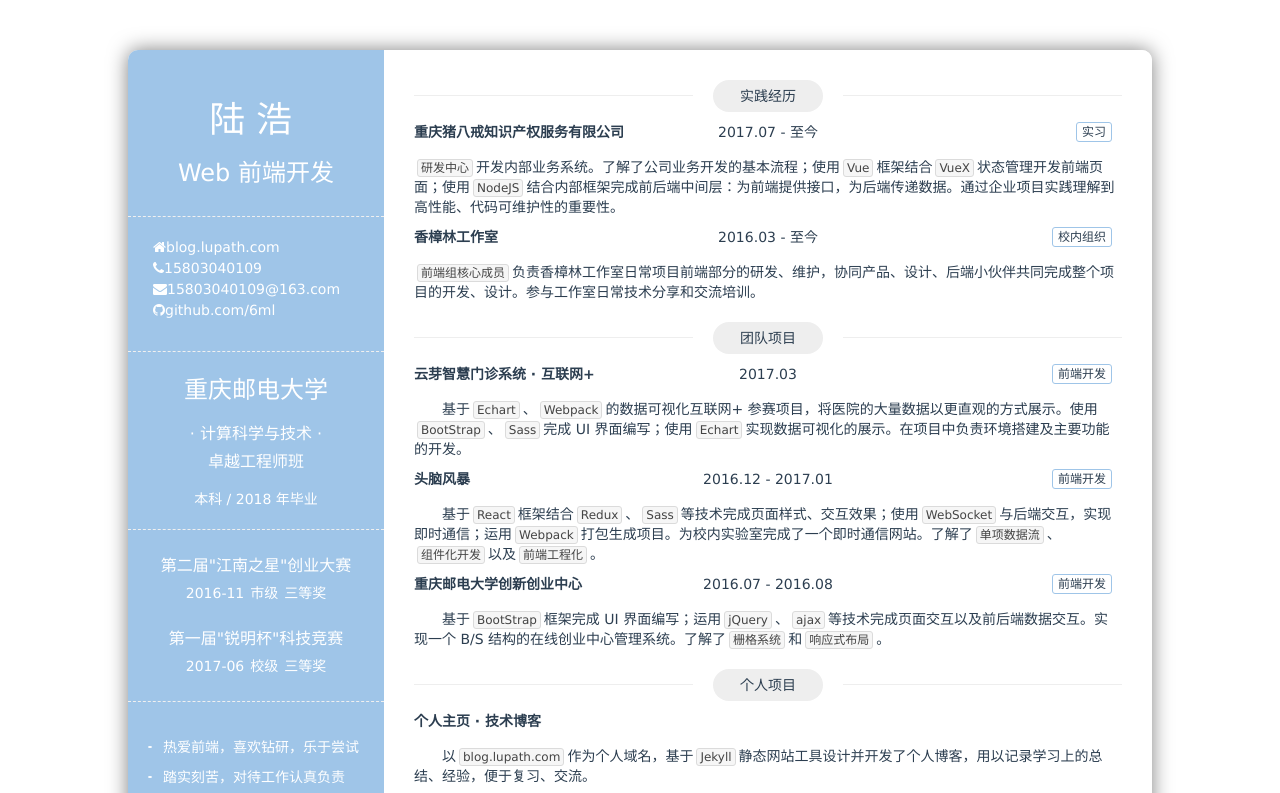
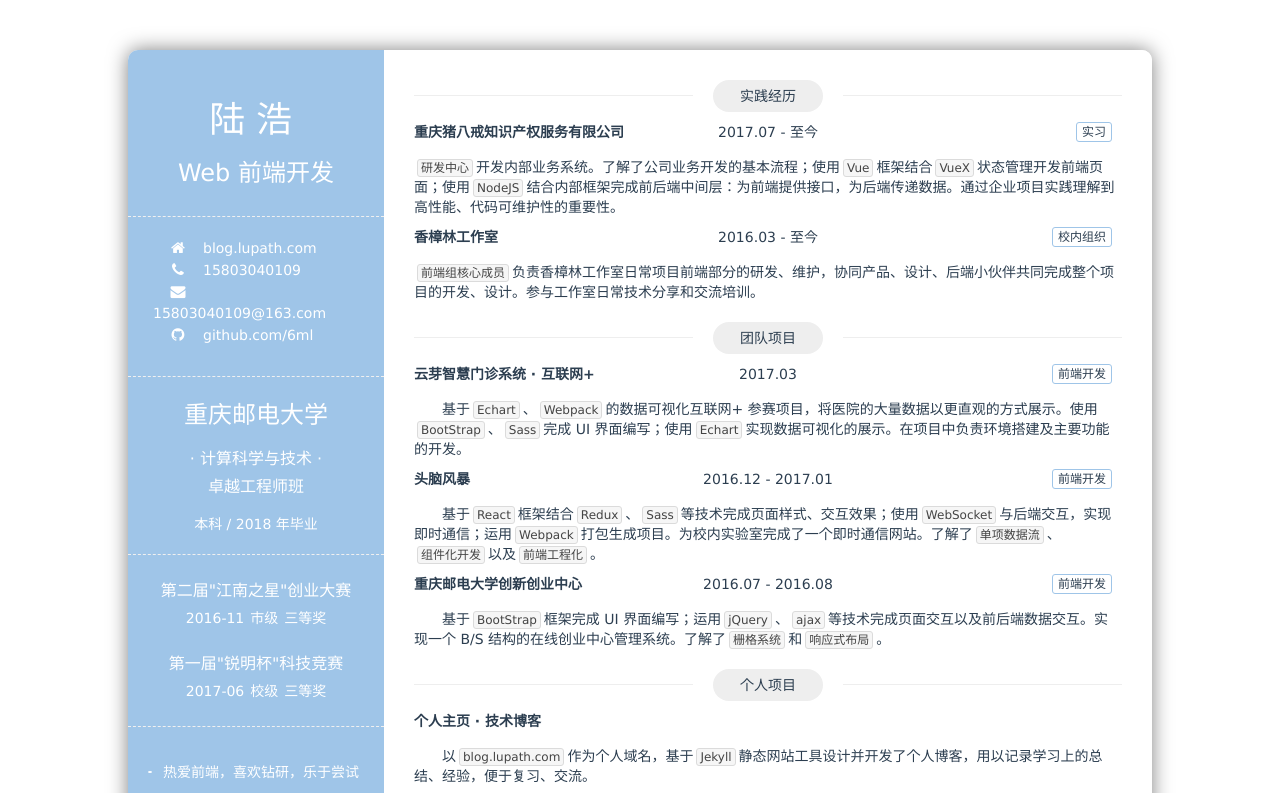
Before and after one commit to 6ml/resume, a Vue app: page / in a window 1280 px wide. Shown: the top 793 px of the page. Built offline with nearby package versions, Linux system fonts and the light colour scheme.

Commit message:
[style]修改打印样式

```diff
--- a/src/components/leftCom/BasicInfo.vue
+++ b/src/components/leftCom/BasicInfo.vue
@@ -73,7 +73,7 @@
 			border-bottom: 1px dashed #F0F0F0;
 
 			@media print {
-				padding-top: 25px;
+				padding-top: 15px;
 				border-top: 1px dashed #F0F0F0;
 			}
 
@@ -101,29 +101,18 @@
 						}
 					}
 
-					.icon {
+					i {
 						display: inline-block;
-						vertical-align: text-bottom;
 						width: 50px;
+						line-height: 21px;
+						font-size: 15px;
 						text-align: center;
+						-webkit-print-color-adjust: exact;
+						color: #FFF !important;
 
-						@media print {
+						&::before {
 							-webkit-print-color-adjust: exact;
 							color: #FFF !important;
-						}
-
-						* {
-							@media print {
-								-webkit-print-color-adjust: exact;
-								color: #FFF !important;
-							}
-						}
-
-						path {
-							@media print {
-								-webkit-print-color-adjust: exact;
-								color: #FFF !important;
-							}
 						}
 					}
 
--- a/src/main.js
+++ b/src/main.js
@@ -6,7 +6,6 @@ import "normalize.css";
 import "bootstrap/dist/css/bootstrap.css";
 import "vue-awesome/icons";
 import "font-awesome/css/font-awesome.css";
-import Icon from "vue-awesome/components/Icon";
 
 Vue.config.productionTip = false;
 
```
